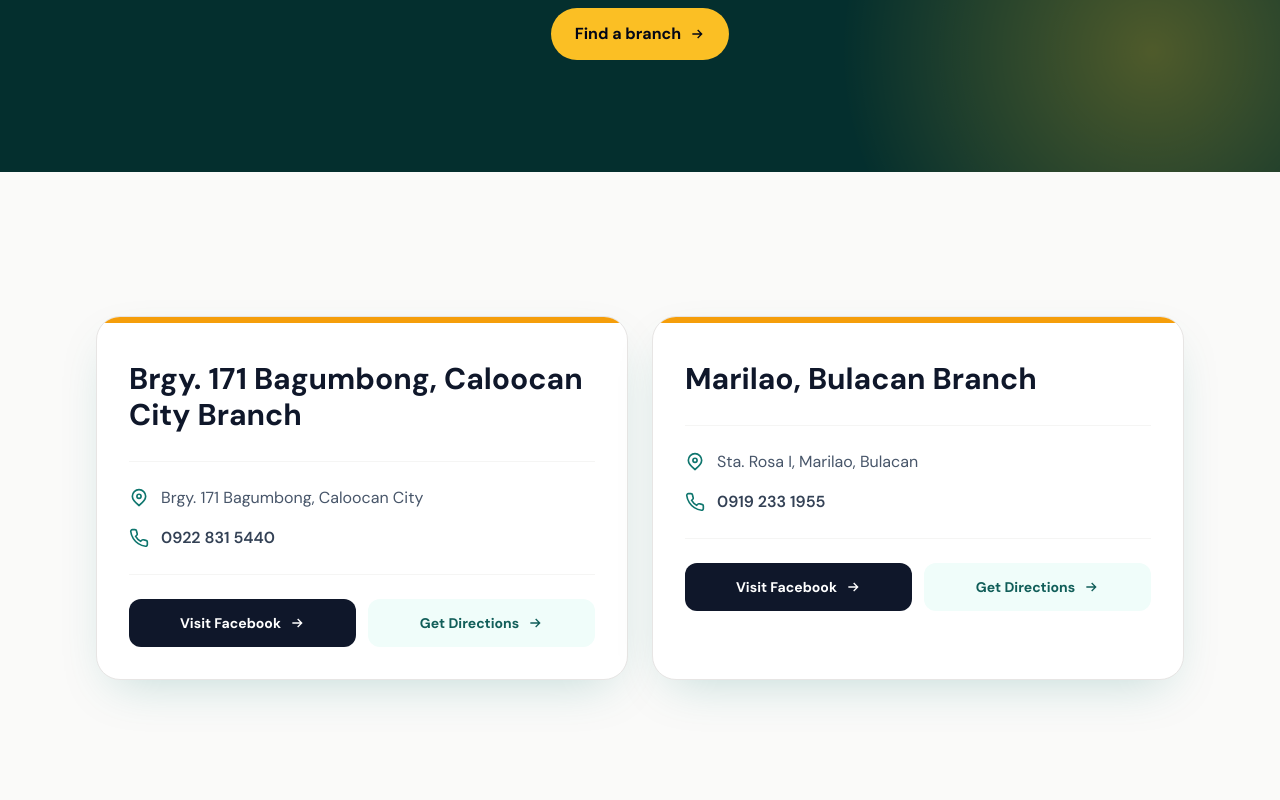
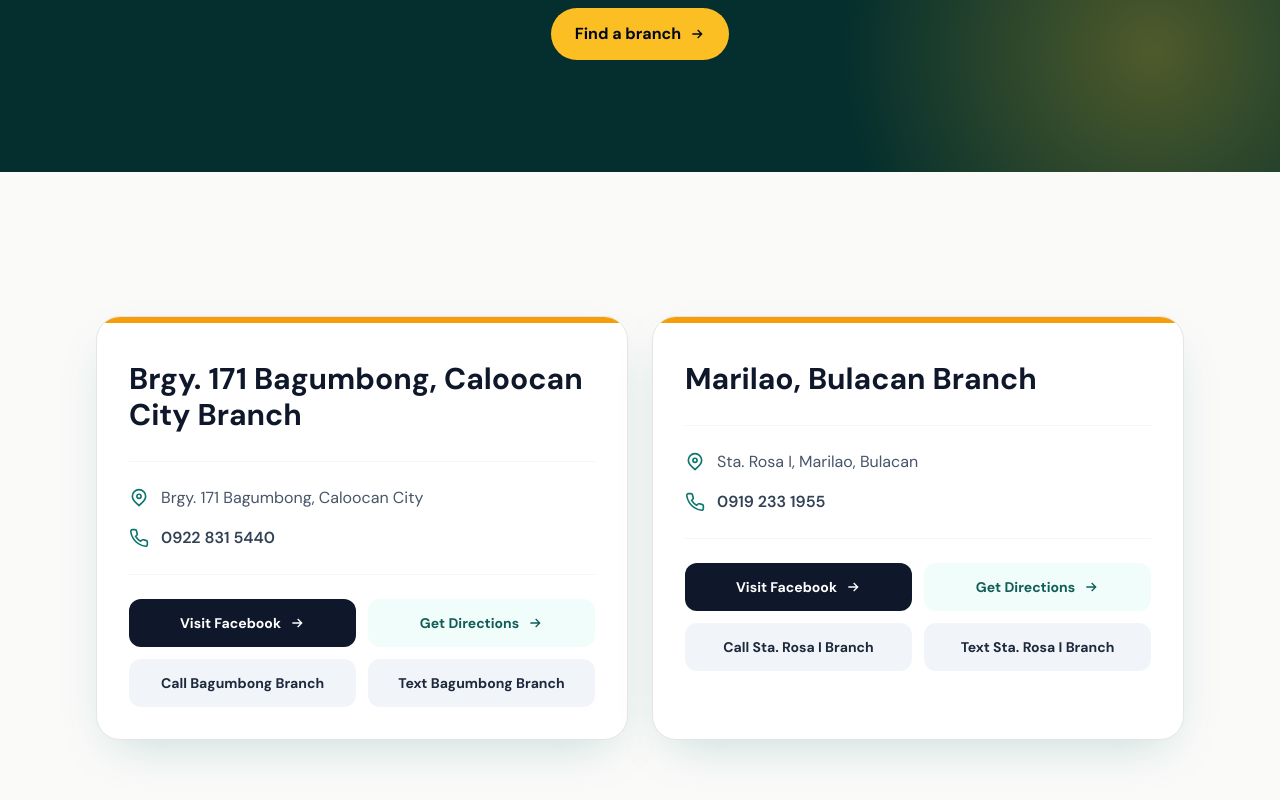
Before and after one commit to reylyngeneralmdse/newsite, a React (Vite) app: page / in a window 1280 px wide. Shown: the part 432-1232 px from the top of the page. Before the commit the page ends 1208 px from the top, so only its background shows below. Built offline with nearby package versions, Linux system fonts and the light colour scheme; the HTML template or start-up script is replaced by a standard one.

Commit message:
Update App.jsx

```diff
--- a/src/App.jsx
+++ b/src/App.jsx
@@ -6,6 +6,7 @@ const branches = [
   {
     name: 'Brgy. 171 Bagumbong, Caloocan City Branch',
     location: 'Brgy. 171 Bagumbong, Caloocan City',
+    locs:'Bagumbong Branch',
     phone: '0922 831 5440',
     facebook: 'https://facebook.com/reylyngeneralmerchandisebagumbong',
     maps: 'https://maps.app.goo.gl/wRGExJZQXqptjnfWA',
@@ -14,6 +15,7 @@ const branches = [
   {
     name: 'Marilao, Bulacan Branch',
     location: 'Sta. Rosa I, Marilao, Bulacan',
+    locs: 'Sta. Rosa I Branch',
     phone: '0919 233 1955',
     facebook: 'https://facebook.com/reylyngeneralmerchandisestarosa',
     maps: 'https://maps.app.goo.gl/4JjNPM7K1A8Gd6eT6',
@@ -47,6 +49,8 @@ function BranchCard({ branch, index }) {
       <div className="mt-6 grid gap-3 sm:grid-cols-2">
         <a href={branch.facebook} target="_blank" rel="noreferrer" className="inline-flex items-center justify-center gap-2 rounded-xl bg-slate-900 px-4 py-3.5 text-sm font-bold text-white transition hover:bg-slate-700 focus:outline-none focus:ring-2 focus:ring-slate-400 focus:ring-offset-2">Visit Facebook <ArrowIcon /></a>
         <a href={branch.maps} target="_blank" rel="noreferrer" className="inline-flex items-center justify-center gap-2 rounded-xl bg-teal-50 px-4 py-3.5 text-sm font-bold text-teal-800 transition hover:bg-teal-100 focus:outline-none focus:ring-2 focus:ring-teal-500 focus:ring-offset-2">Get Directions <ArrowIcon /></a>
+        <a href={`tel:${branch.phone.replaceAll(' ', '')}`} className="inline-flex items-center justify-center gap-2 rounded-xl bg-slate-100 px-4 py-3.5 text-sm font-bold text-slate-800 transition hover:bg-slate-200">Call {branch.locs}</a>
+        <a href={`sms:${branch.phone.replaceAll(' ', '')}`} className="inline-flex items-center justify-center gap-2 rounded-xl bg-slate-100 px-4 py-3.5 text-sm font-bold text-slate-800 transition hover:bg-slate-200">Text {branch.locs}</a>
       </div>
     </article>
   )
@@ -58,8 +62,8 @@ export default function App() {
       <header className="relative isolate bg-teal-950 text-white">
         <div className="absolute inset-0 -z-10 opacity-30 [background-image:radial-gradient(circle_at_20%_0%,#5eead4_0,transparent_30%),radial-gradient(circle_at_90%_80%,#fbbf24_0,transparent_25%)]" />
         <section id="top" className="mx-auto max-w-6xl px-6 pb-24 pt-16 text-center sm:pb-28 sm:pt-20 lg:px-8">
-          <img src={logoUrl} alt="Reylyn General Merchandise logo" className="mx-auto mt-7 h-auto w-28 object-contain drop-shadow-2xl sm:w-36 lg:w-44" />
-          <h1 className="mx-auto mt-5 max-w-4xl text-5xl font-bold leading-[1.05] tracking-tight sm:text-6xl lg:text-7xl">Reylyn General<br className="hidden sm:block" /> Merchandise</h1>
+          <img src={logoUrl} alt="Reylyn General Merchandise logo" className="mx-auto mt-7 h-50 w-auto object-contain drop-shadow-2xl sm:w-36 lg:w-44" />
+          <h1 className="mx-auto mt-5 max-w-4xl text-5xl font-bold leading-[1.05] tracking-tight sm:text-6xl lg:text-7xl">Reylyn<br className="hidden sm:block" />General Merchandise</h1>
           <a href="#branches" className="mt-9 inline-flex items-center gap-2 rounded-full bg-amber-400 px-6 py-3.5 font-bold text-slate-950 transition hover:bg-amber-300 focus:outline-none focus:ring-2 focus:ring-amber-200 focus:ring-offset-2 focus:ring-offset-teal-950">Find a branch <ArrowIcon /></a>
         </section>
       </header>
```
